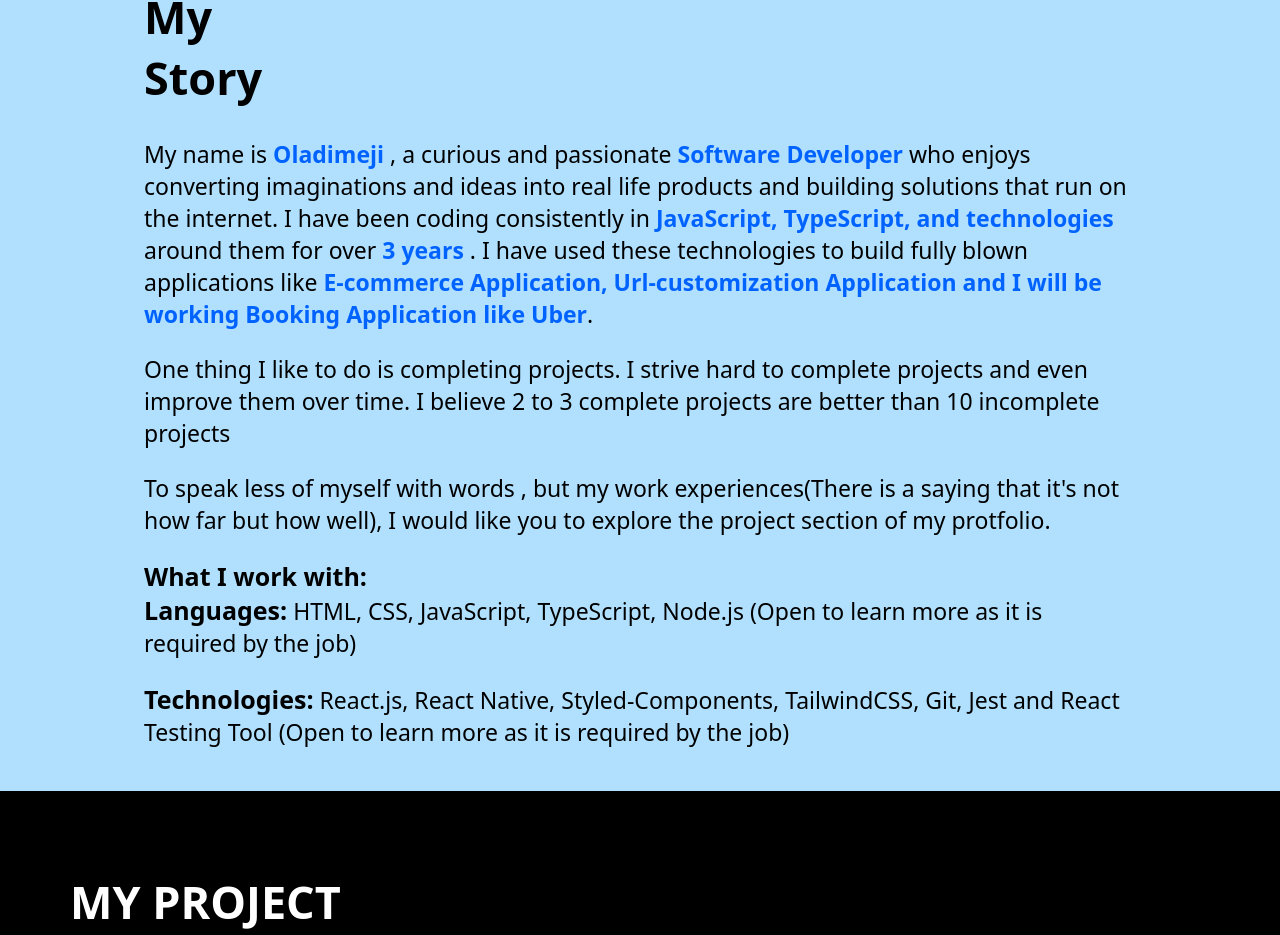
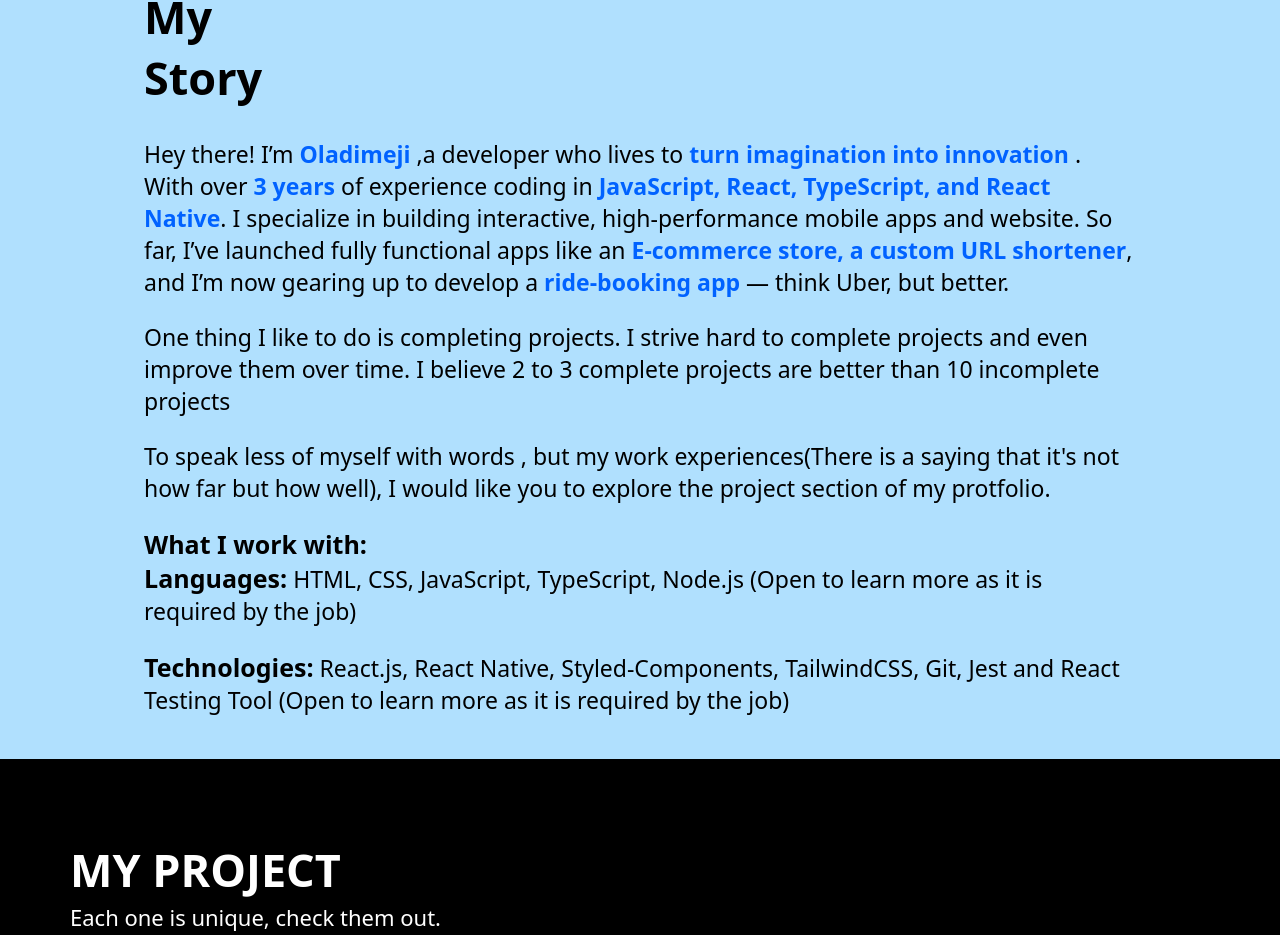
Before and after one commit to Hollyd29/MyPortfolio, a React (Vite) app: page / in a window 1280 px wide. Shown: the part 1334-2269 px from the top of the page. Built offline with nearby package versions, Linux system fonts and the light colour scheme.

Commit message:
updated project

```diff
--- a/src/component/MyStorycomp.tsx
+++ b/src/component/MyStorycomp.tsx
@@ -7,21 +7,24 @@ function MyStoryComp() {
         </h1>
 
         <p>
-          My name is <span className="storyColorText">Oladimeji</span> , a
-          curious and passionate{" "}
-          <span className="storyColorText">Software Developer</span> who enjoys
-          converting imaginations and ideas into real life products and building
-          solutions that run on the internet. I have been coding consistently in{" "}
+          Hey there! I’m <span className="storyColorText">Oladimeji</span> ,a
+          developer who lives to{" "}
           <span className="storyColorText">
-            JavaScript, TypeScript, and technologies
+            turn imagination into innovation
           </span>{" "}
-          around them for over <span className="storyColorText">3 years</span> .
-          I have used these technologies to build fully blown applications like{" "}
+          . With over <span className="storyColorText">3 years </span>
+          of experience coding in{" "}
           <span className="storyColorText">
-            E-commerce Application, Url-customization Application and I will be
-            working Booking Application like Uber
+            JavaScript, React, TypeScript, and React Native
           </span>
-          .
+          . I specialize in building interactive, high-performance mobile apps
+          and website. So far, I’ve launched fully functional apps like an{" "}
+          <span className="storyColorText">
+            E-commerce store, a custom URL shortener
+          </span>
+          , and I’m now gearing up to develop a{" "}
+          <span className="storyColorText">ride-booking app</span> — think Uber,
+          but better.
         </p>
         <p>
           One thing I like to do is completing projects. I strive hard to
```
